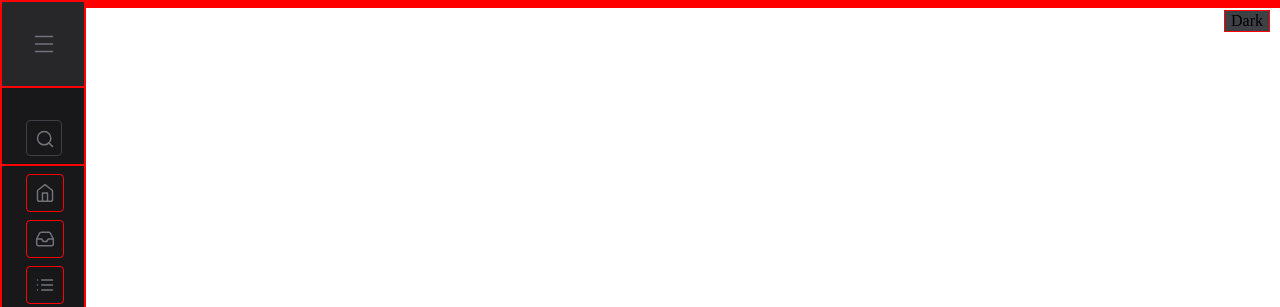
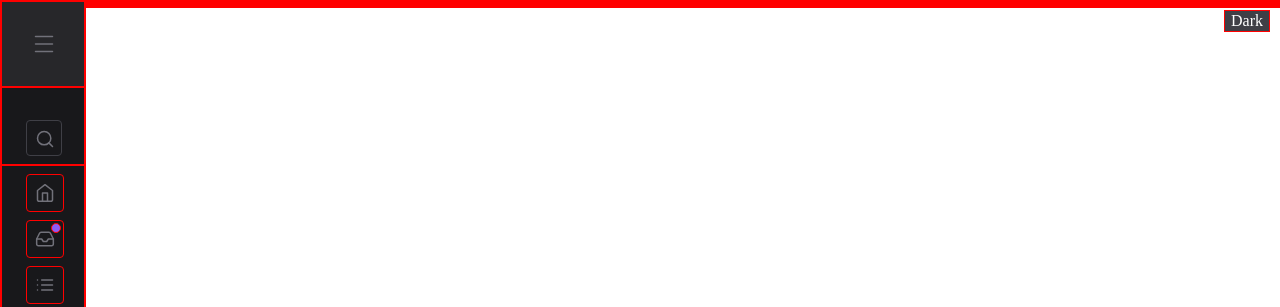
Before and after one commit to Genrih113/side-bar-menu, a React (Create React App) app: page / in a window 1280 px wide. Shown: the top 307 px of the page. Built offline with nearby package versions, Linux system fonts and the light colour scheme.

Commit message:
добавлен badge-индикатор пунктов для свернутого состояния меню

```diff
--- a/src/components/App/App.css
+++ b/src/components/App/App.css
@@ -7,4 +7,5 @@
   position: fixed;
   top: 10px;
   right: 10px;
+  color: #ffffff;
 }
--- a/src/components/NavigationItem/NavigationItem.css
+++ b/src/components/NavigationItem/NavigationItem.css
@@ -21,7 +21,7 @@
   border-radius: 4px;
   border: none;
   /* height: 36px; */
-  min-width: 36px;
+  /* min-width: 36px; */
   text-decoration: none;
   outline: none;
 
@@ -31,6 +31,8 @@
   font-size: 14px;
   line-height: 20px;
   color: #a1a1aa;
+
+  position: relative;
 }
 
 .navigationItem__link:hover, :focus {
@@ -65,3 +67,13 @@
   min-width: 10px;
   text-align: center;
 }
+
+.navigationItem__miniBadge {
+  position: absolute;
+  top: 2px;
+  right: 2px;
+  width: 8px;
+  height: 8px;
+  background-color: #8b5cf6;
+  border-radius: 50%;
+}
--- a/src/components/NavigationItem/NavigationItem.js
+++ b/src/components/NavigationItem/NavigationItem.js
@@ -12,6 +12,7 @@ function NavigationItem({ icon = {}, text = '', isOpened = false, isBadge = fals
             {isBadge && <span className='navigationItem__badge'>{isBadge}</span>}
           </>
         }
+        {!isOpened && isBadge && <span className='navigationItem__miniBadge'></span>}
       </a>
     </li>
   )
```
